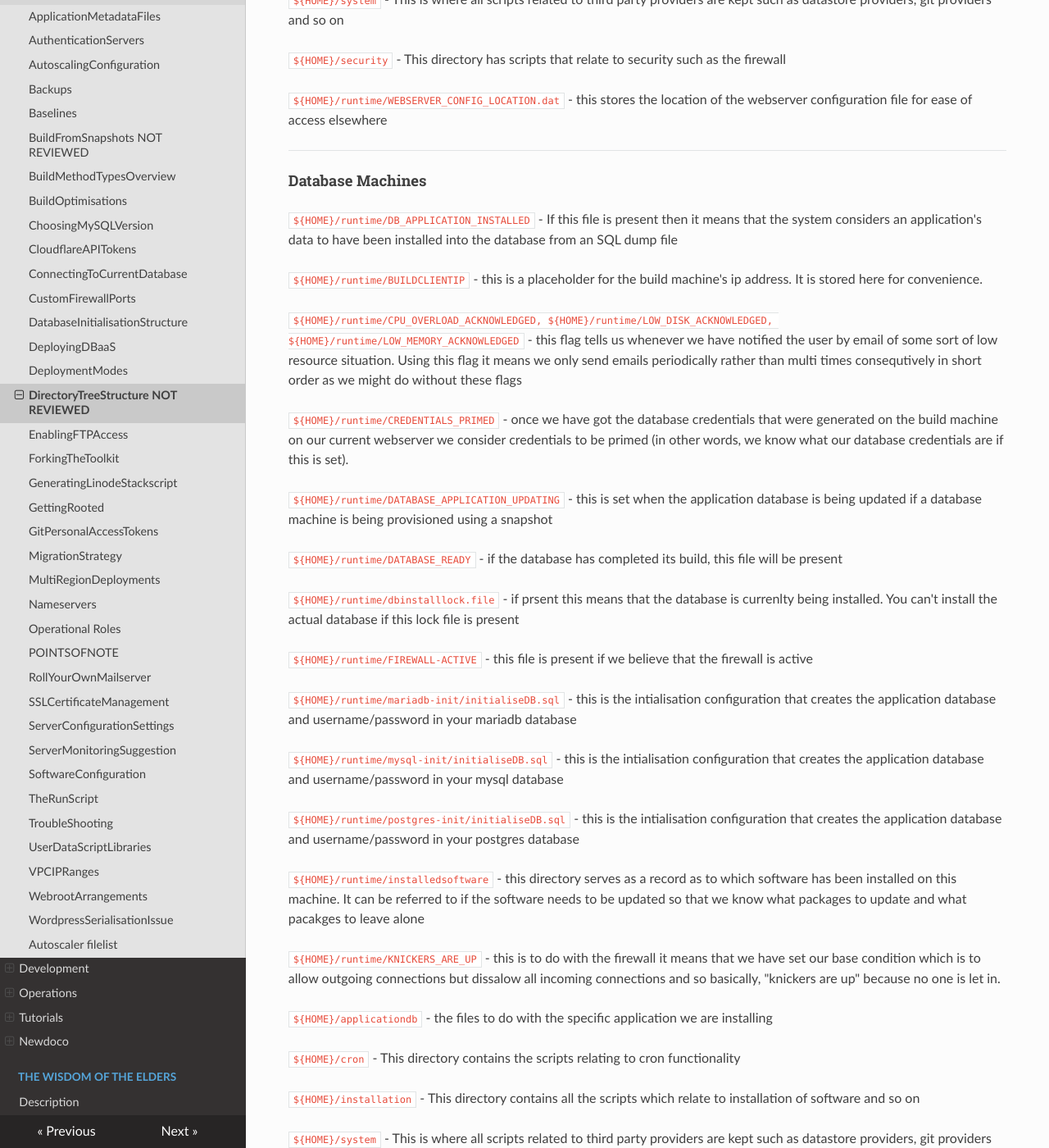
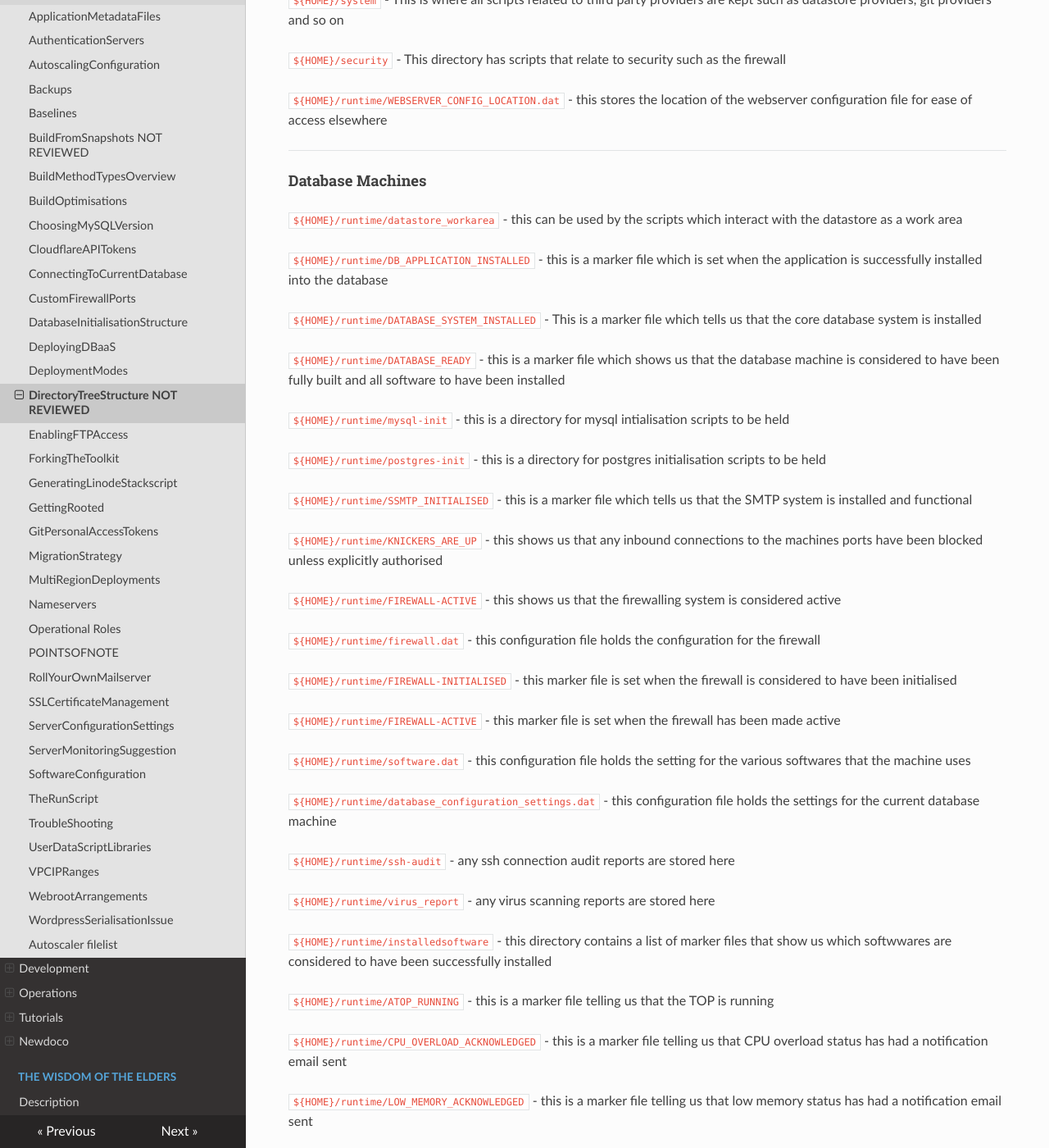
Before and after one commit to wintersys-dev/adt-documentation, an MkDocs documentation site: the page built from docs/Agile Deployment Toolkit/Deployment/DirectoryTreeStructure-NOT-REVIEWED.md, in a window 1280 px wide and 1400 px high, scrolled down 7016 px. Shown: the whole window at 82% size. Built offline with MkDocs 1.6.1, drawn with Linux system fonts in a browser that asks for light colours; nearby versions of some CDN libraries; some of the changed text lies outside the part shown.

Commit message:
Update DirectoryTreeStructure-NOT-REVIEWED.md

````diff
--- a/docs/Agile Deployment Toolkit/Deployment/DirectoryTreeStructure-NOT-REVIEWED.md
+++ b/docs/Agile Deployment Toolkit/Deployment/DirectoryTreeStructure-NOT-REVIEWED.md
@@ -217,32 +217,47 @@ This is the dirctory where build specific configuration details and configuratio
 
 #### Database Machines
 
-```${HOME}/runtime/DB_APPLICATION_INSTALLED``` - If this file is present then it means that the system considers an application's data to have been installed into the database from an SQL dump file
+```${HOME}/runtime/datastore_workarea``` - this can be used by the scripts which interact with the datastore as a work area
 
-```${HOME}/runtime/BUILDCLIENTIP``` - this is a placeholder for the build machine's ip address. It is stored here for convenience.
+```${HOME}/runtime/DB_APPLICATION_INSTALLED```  - this is a marker file which is set when  the application is successfully installed into the database
 
-```${HOME}/runtime/CPU_OVERLOAD_ACKNOWLEDGED, ${HOME}/runtime/LOW_DISK_ACKNOWLEDGED, ${HOME}/runtime/LOW_MEMORY_ACKNOWLEDGED``` - this flag tells us whenever we have notified the user by email of some sort of low resource situation. Using this flag it means we only send emails periodically rather than multi times consequtively in short order as we might do without these flags
+```${HOME}/runtime/DATABASE_SYSTEM_INSTALLED``` - This is a marker file which tells us that the core database system is installed
 
-```${HOME}/runtime/CREDENTIALS_PRIMED``` - once we have got the database credentials that were generated on the build machine on our current webserver we consider credentials to be primed (in other words, we know what our database credentials are if this is set).
+```${HOME}/runtime/DATABASE_READY``` - this is a marker file which shows us that the database machine is considered to have been fully built and all software to have been installed
 
-```${HOME}/runtime/DATABASE_APPLICATION_UPDATING``` - this is set when the application database is being updated if a database machine is being provisioned using a snapshot
+```${HOME}/runtime/mysql-init``` - this is a directory for mysql intialisation scripts to be held
 
-```${HOME}/runtime/DATABASE_READY``` - if the database has completed its build, this file will be present
+```${HOME}/runtime/postgres-init``` - this is a directory for postgres initialisation scripts to be held
 
-```${HOME}/runtime/dbinstalllock.file``` - if prsent this means that the database is currenlty being installed. You can't install the actual database if this lock file is present
+```${HOME}/runtime/SSMTP_INITIALISED``` - this is a marker file which tells us that the SMTP system is installed and functional
 
-```${HOME}/runtime/FIREWALL-ACTIVE``` - this file is present if we believe that the firewall is active
+```${HOME}/runtime/KNICKERS_ARE_UP```  - this shows us that any inbound connections to the machines ports have been blocked unless explicitly authorised
 
+```${HOME}/runtime/FIREWALL-ACTIVE``` - this shows us that the firewalling system is considered active
 
-```${HOME}/runtime/mariadb-init/initialiseDB.sql``` - this is the intialisation configuration that creates the application database and username/password in your mariadb database
+```${HOME}/runtime/firewall.dat``` - this configuration file holds the configuration for the firewall
 
-```${HOME}/runtime/mysql-init/initialiseDB.sql``` - this is the intialisation configuration that creates the application database and username/password in your mysql database
+```${HOME}/runtime/FIREWALL-INITIALISED``` - this marker file is set when the firewall is considered to have been initialised
 
-```${HOME}/runtime/postgres-init/initialiseDB.sql``` - this is the intialisation configuration that creates the application database and username/password in your postgres database
+```${HOME}/runtime/FIREWALL-ACTIVE``` - this marker file is set when the firewall has been made active
 
-```${HOME}/runtime/installedsoftware``` - this directory serves as a record as to which software has been installed on this machine. It can be referred to if the software needs to be updated so that we know what packages to update and what pacakges to leave alone
+```${HOME}/runtime/software.dat``` - this configuration file holds the setting for the various softwares that the machine uses
 
-```${HOME}/runtime/KNICKERS_ARE_UP``` - this is to do with the firewall it means that we have set our base condition which is to allow outgoing connections but dissalow all incoming connections and so basically, "knickers are up" because no one is let in.
+```${HOME}/runtime/database_configuration_settings.dat``` - this configuration file holds the settings for the current database machine
+
+```${HOME}/runtime/ssh-audit``` - any ssh connection audit reports are stored here
+
+```${HOME}/runtime/virus_report``` - any virus scanning reports are stored here
+
+```${HOME}/runtime/installedsoftware``` - this directory contains a list of marker files that show us which softwwares are considered to have been successfully installed
+
+```${HOME}/runtime/ATOP_RUNNING``` - this is a marker file telling us that the TOP is running
+
+```${HOME}/runtime/CPU_OVERLOAD_ACKNOWLEDGED``` - this is a marker file telling us that CPU overload status has had a notification email sent
+
+```${HOME}/runtime/LOW_MEMORY_ACKNOWLEDGED``` - this is a marker file telling us that low memory status has had a notification email sent
+
+```${HOME}/runtime/LOW_DISK_ACKNOWLEDGED``` - this is a marker file telling us that low disk status has had a notification email sent
 
 ```${HOME}/applicationdb``` - the files to do with the specific application we are installing
 
@@ -254,7 +269,6 @@ This is the dirctory where build specific configuration details and configuratio
 
 ```${HOME}/security``` - This directory has scripts that relate to security such as the firewall
 
-```${HOME}/runtime/database_configuration_settings.dat ${HOME}/runtime/software.dat``` - these files are the configuration settings for our current database machine
 
 ---------------------------------
 
````
